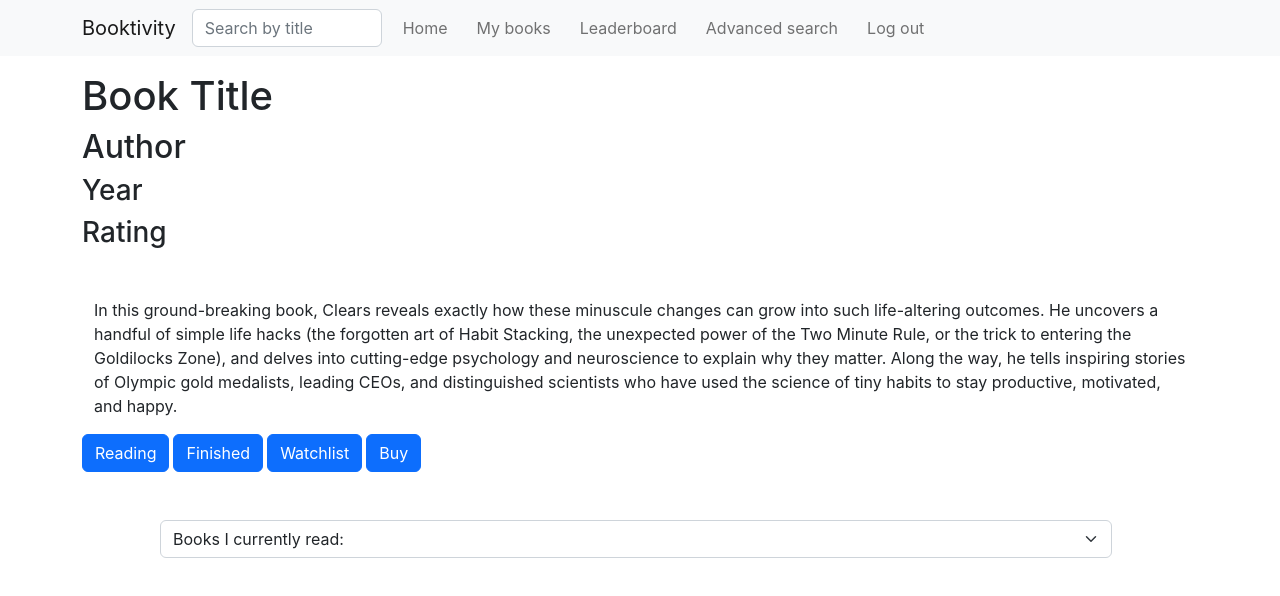
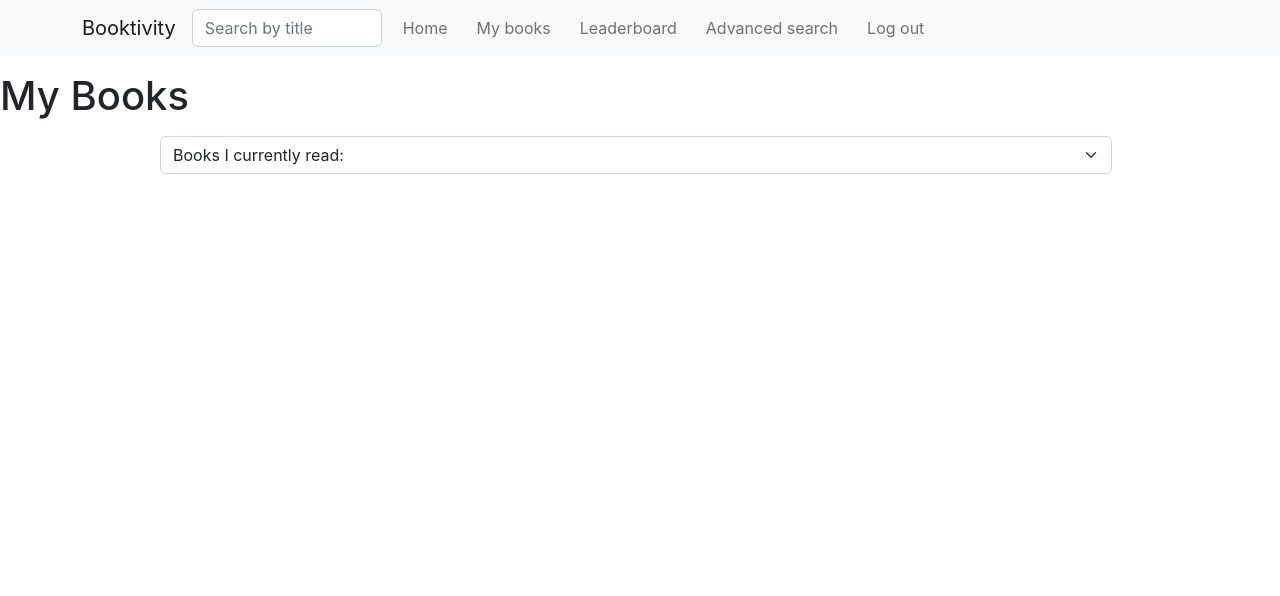
Before and after one commit to Finalcreature/Booktivity_fe, a React (Create React App) app: page / in a window 1280 px wide. Shown: the top 596 px of the page. Built offline with nearby package versions, Linux system fonts and the light colour scheme.

Commit message:
more code

```diff
--- a/src/components/MyBooks.jsx
+++ b/src/components/MyBooks.jsx
@@ -2,10 +2,11 @@ import React from "react";
 import Form from "react-bootstrap/Form";
 
 export const MyBooks = () => {
-    const handleMyBooks = (e) => {}
+    const handleMyBooks = () => {}
   return (
     <div>
-      <Form className="d-flex w-75 m-auto mt-5 mb-5">
+      <h1 className="mt-3">My Books</h1>
+      <Form className="d-flex w-75 m-auto mt-3 mb-5">
         <Form.Select onChange={handleMyBooks} className="me-2" aria-label="Default select example">
           <option value="currently">Books I currently read:</option>
           <option value="finished">Books I have finished reading:</option>
--- a/src/context/UserContext.jsx
+++ b/src/context/UserContext.jsx
@@ -2,10 +2,12 @@ import { createContext } from "react";
 import { useState, useEffect } from "react";
 import axios from "axios";
 import { toast } from "react-toastify";
+import { useNavigate } from "react-router-dom";
 
 export const UserContext = createContext();
 
 export default function UserContextProvider({ children }) {
+  const navigate = useNavigate();
   const [loginInfo, setLoginInfo] = useState({
     email: "",
     password: "",
@@ -64,6 +66,7 @@ export default function UserContextProvider({ children }) {
           repassword: "",
         });
         toast.success("Sign up successfull, please log in.");
+        navigate("/login")
       }
     } catch (err) {
       console.log(err);
@@ -87,11 +90,9 @@ export default function UserContextProvider({ children }) {
         });
         console.log(data);
         setCurrentUser(data.data.user);
-        // setUserRole(data.userRole)
-        // setLoggedIn(true);
         // setLoading(false);
         toast.success("Log in successfull.");
-        // navigate("/");
+        navigate("/");
 
         if (typeof window !== "undefined") {
           localStorage.setItem("token", JSON.stringify(data.data.token));
@@ -99,7 +100,7 @@ export default function UserContextProvider({ children }) {
       }
     } catch (err) {
       console.log(err);
-      toast.error(err.response.data);
+      toast.error(err);
     }
   };
 
--- a/src/pages/Home.js
+++ b/src/pages/Home.js
@@ -5,7 +5,7 @@ function Home() {
   return (
     <>
       {/* <div>We are at home page</div>; */}
-      <Book />
+      {/* <Book /> */}
       <MyBooks />
     </>
   );
--- a/src/pages/LogIn.js
+++ b/src/pages/LogIn.js
@@ -81,7 +81,7 @@ function LogIn() {
         <Button variant="primary" type="submit">
           Login
         </Button>
-        <a className="signup-link ms-2">First time? Create an account.</a>
+        <a href="/signup" className="signup-link ms-2">First time? Create an account.</a>
       </Form>
     </div>
   );
```
